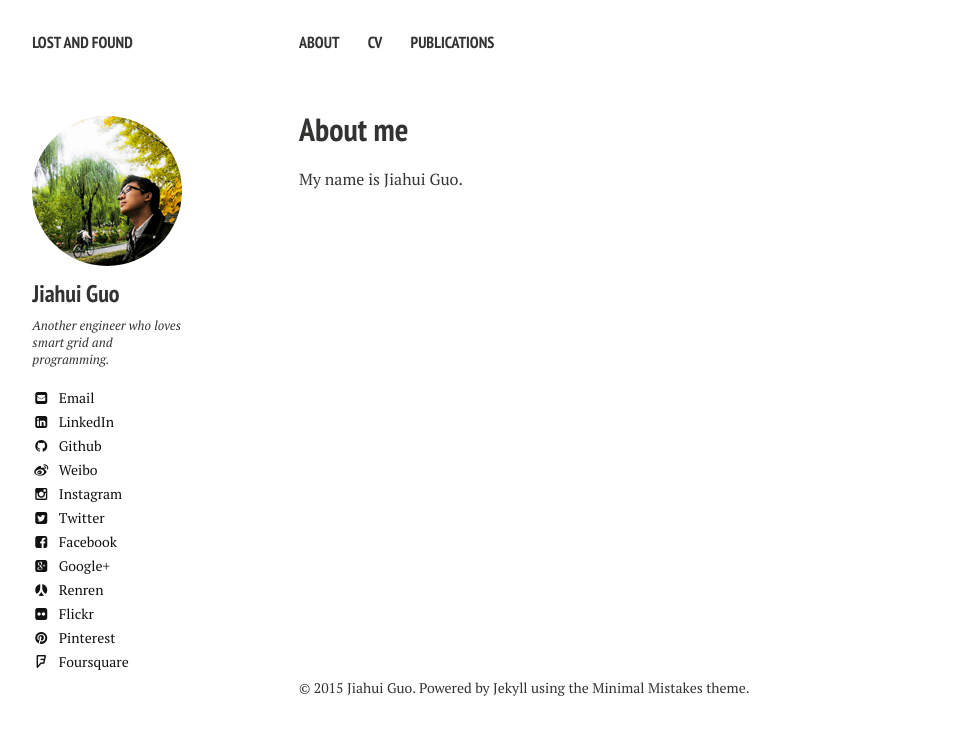
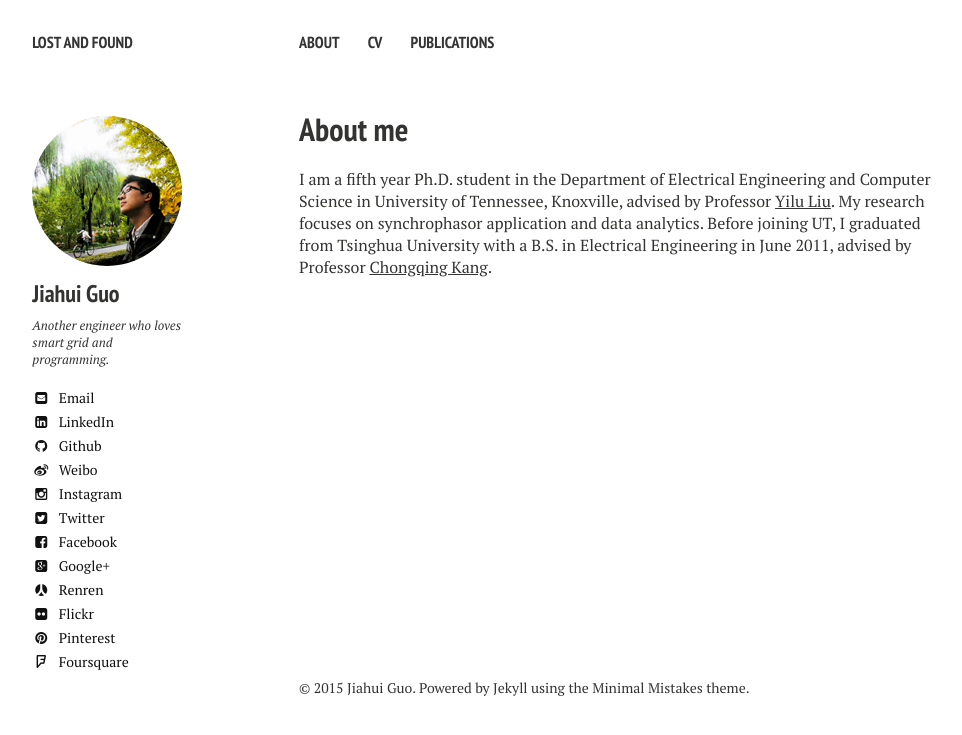
Before and after one commit to JiahuiGuo/jiahuiguo.github.io, a Jekyll site: the page built from about/index.md, in a window 1280 px wide. Shown: the top 735 px of the page, without its empty margins (21-983 px from the left). Built offline with Jekyll 4.4.1, drawn with Linux system fonts in a browser that asks for light colours; nearby versions of some CDN libraries.

Commit message:
Update index.md

```diff
--- a/about/index.md
+++ b/about/index.md
@@ -5,4 +5,4 @@ tags: [about]
 share: false
 ---
 
-My name is Jiahui Guo.
+I am a fifth year Ph.D. student in the Department of Electrical Engineering and Computer Science in University of Tennessee, Knoxville,  advised by Professor [Yilu Liu](http://www.eecs.utk.edu/people/faculty/liu). My research focuses on synchrophasor application and data analytics. Before joining UT, I graduated from Tsinghua University with a B.S. in Electrical Engineering in June 2011, advised by Professor [Chongqing Kang](http://www.eea.tsinghua.edu.cn/cn/faculties/cqkang).
```
